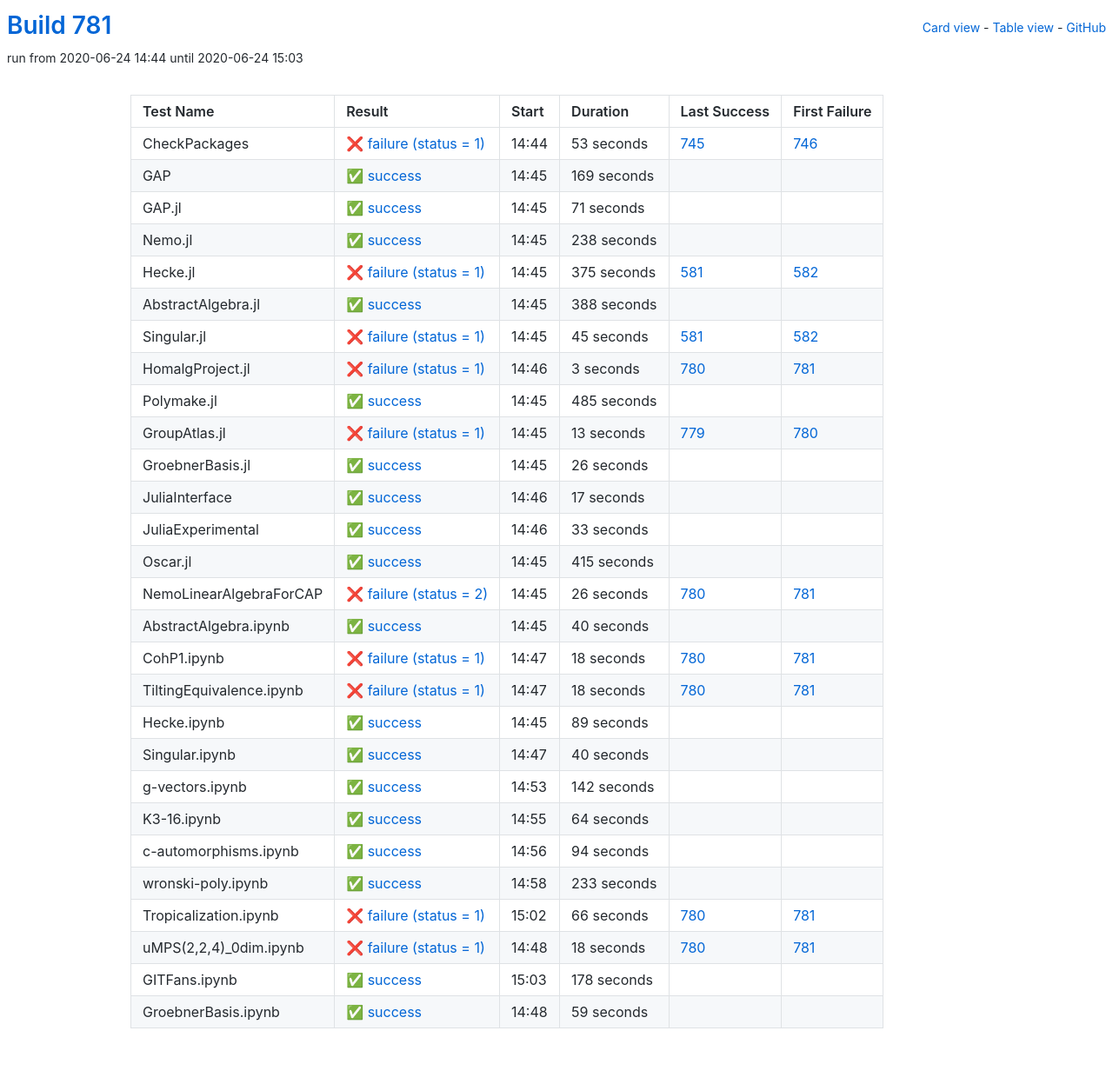
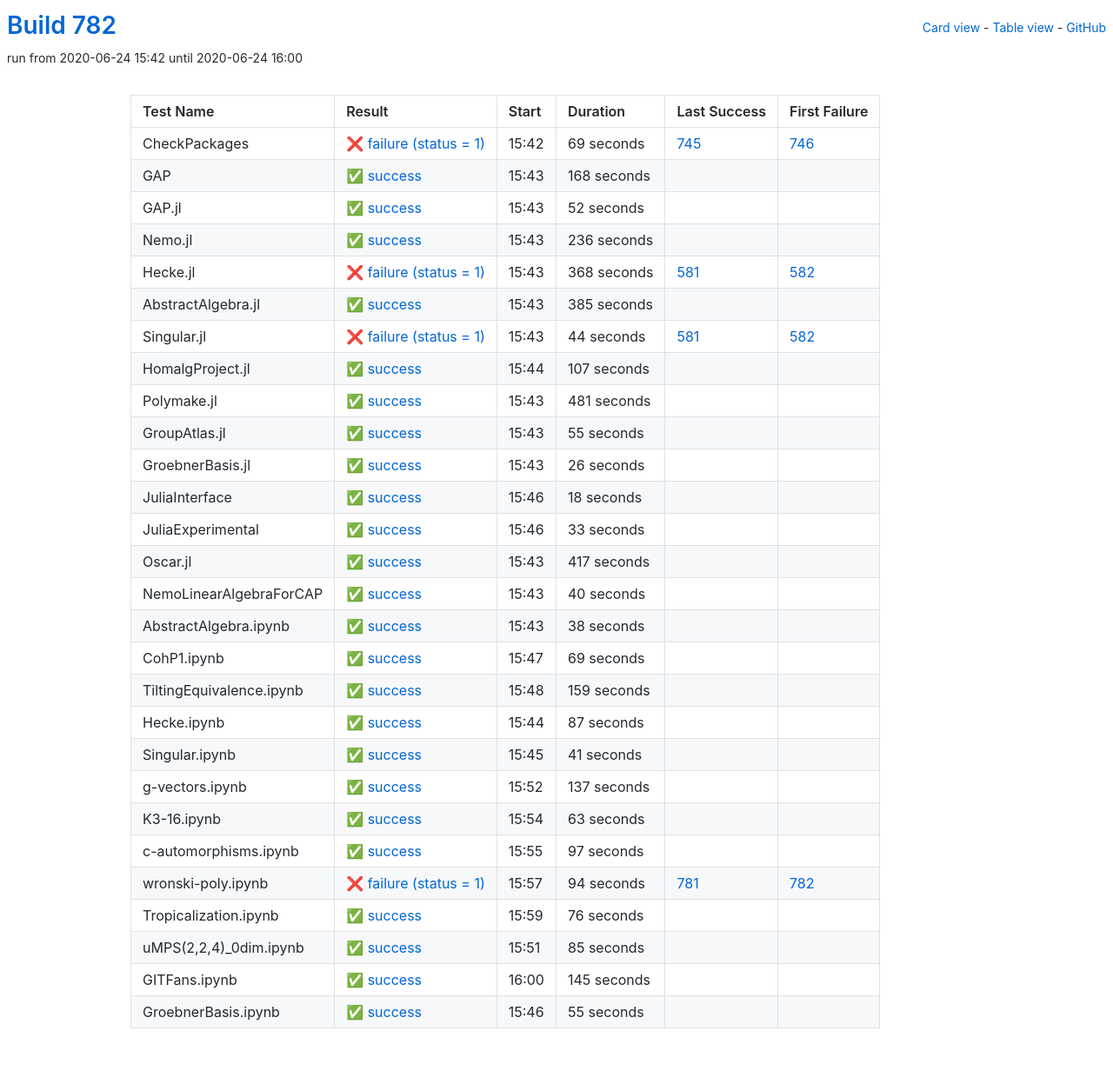
Before and after one commit to oscar-system/oscar-ci-status-1.4, a Jekyll site: the page built from table.html, in a window 1280 px wide. Shown: the whole page at 87% size. Built offline with Jekyll 4.4.1, drawn with Linux system fonts in a browser that asks for light colours.

Commit message:
Build #782

```diff
--- a/_data/ci.yml
+++ b/_data/ci.yml
@@ -1,6 +1,6 @@
 ---
-build: 781
-build_url: https://oscarci.mathematik.uni-kl.de/job/oscar-julia-1.4/781/
+build: 782
+build_url: https://oscarci.mathematik.uni-kl.de/job/oscar-julia-1.4/782/
 job: oscar-julia-1.4
 organization: oscar-system
 repo: oscar-ci-status-1.4
@@ -8,128 +8,128 @@ repourl: https://github.com/oscar-system/oscar-ci-status-1.4
 tests:
 - name: CheckPackages
   id: checkpackages
-  log: https://oscarci.mathematik.uni-kl.de/job/oscar-julia-1.4/781/artifact/logs/build-781/CheckPackages.log
-  start: 2020-06-24 14:44
+  log: https://oscarci.mathematik.uni-kl.de/job/oscar-julia-1.4/782/artifact/logs/build-782/CheckPackages.log
+  start: 2020-06-24 15:42
   success: false
   exitcode: 1
   status: failure
-  duration: 53
+  duration: 69
   last_success: 745
   last_success_url: https://oscarci.mathematik.uni-kl.de/job/oscar-julia-1.4/745/
   first_failure: 746
   first_failure_url: https://oscarci.mathematik.uni-kl.de/job/oscar-julia-1.4/746/
 - name: GAP
   id: gap
-  log: https://oscarci.mathematik.uni-kl.de/job/oscar-julia-1.4/781/artifact/logs/build-781/GAP.log
-  start: 2020-06-24 14:45
+  log: https://oscarci.mathematik.uni-kl.de/job/oscar-julia-1.4/782/artifact/logs/build-782/GAP.log
+  start: 2020-06-24 15:43
   success: true
   exitcode: 0
   status: success
-  duration: 169
+  duration: 168
   last_success: false
   last_success_url:
   first_failure: false
   first_failure_url:
 - name: GAP.jl
   id: gap-jl
-  log: https://oscarci.mathematik.uni-kl.de/job/oscar-julia-1.4/781/artifact/logs/build-781/GAP.jl.log
-  start: 2020-06-24 14:45
+  log: https://oscarci.mathematik.uni-kl.de/job/oscar-julia-1.4/782/artifact/logs/build-782/GAP.jl.log
+  start: 2020-06-24 15:43
   success: true
   exitcode: 0
   status: success
-  duration: 71
+  duration: 52
   last_success: false
   last_success_url:
   first_failure: false
   first_failure_url:
 - name: Nemo.jl
   id: nemo-jl
-  log: https://oscarci.mathematik.uni-kl.de/job/oscar-julia-1.4/781/artifact/logs/build-781/Nemo.jl.log
-  start: 2020-06-24 14:45
+  log: https://oscarci.mathematik.uni-kl.de/job/oscar-julia-1.4/782/artifact/logs/build-782/Nemo.jl.log
+  start: 2020-06-24 15:43
   success: true
   exitcode: 0
   status: success
-  duration: 238
+  duration: 236
   last_success: false
   last_success_url:
   first_failure: false
   first_failure_url:
 - name: Hecke.jl
   id: hecke-jl
-  log: https://oscarci.mathematik.uni-kl.de/job/oscar-julia-1.4/781/artifact/logs/build-781/Hecke.jl.log
-  start: 2020-06-24 14:45
+  log: https://oscarci.mathematik.uni-kl.de/job/oscar-julia-1.4/782/artifact/logs/build-782/Hecke.jl.log
+  start: 2020-06-24 15:43
   success: false
   exitcode: 1
   status: failure
-  duration: 375
+  duration: 368
   last_success: 581
   last_success_url: https://oscarci.mathematik.uni-kl.de/job/oscar-julia-1.4/581/
   first_failure: 582
   first_failure_url: https://oscarci.mathematik.uni-kl.de/job/oscar-julia-1.4/582/
 - name: AbstractAlgebra.jl
   id: abstractalgebra-jl
-  log: https://oscarci.mathematik.uni-kl.de/job/oscar-julia-1.4/781/artifact/logs/build-781/AbstractAlgebra.jl.log
-  start: 2020-06-24 14:45
+  log: https://oscarci.mathematik.uni-kl.de/job/oscar-julia-1.4/782/artifact/logs/build-782/AbstractAlgebra.jl.log
+  start: 2020-06-24 15:43
   success: true
   exitcode: 0
   status: success
-  duration: 388
+  duration: 385
   last_success: false
   last_success_url:
   first_failure: false
   first_failure_url:
 - name: Singular.jl
   id: singular-jl
-  log: https://oscarci.mathematik.uni-kl.de/job/oscar-julia-1.4/781/artifact/logs/build-781/Singular.jl.log
-  start: 2020-06-24 14:45
+  log: https://oscarci.mathematik.uni-kl.de/job/oscar-julia-1.4/782/artifact/logs/build-782/Singular.jl.log
+  start: 2020-06-24 15:43
   success: false
   exitcode: 1
   status: failure
-  duration: 45
+  duration: 44
   last_success: 581
   last_success_url: https://oscarci.mathematik.uni-kl.de/job/oscar-julia-1.4/581/
   first_failure: 582
   first_failure_url: https://oscarci.mathematik.uni-kl.de/job/oscar-julia-1.4/582/
 - name: HomalgProject.jl
   id: homalgproject-jl
-  log: https://oscarci.mathematik.uni-kl.de/job/oscar-julia-1.4/781/artifact/logs/build-781/HomalgProject.jl.log
-  start: 2020-06-24 14:46
-  success: false
-  exitcode: 1
-  status: failure
-  duration: 3
-  last_success: 780
-  last_success_url: https://oscarci.mathematik.uni-kl.de/job/oscar-julia-1.4/780/
-  first_failure: 781
-  first_failure_url: https://oscarci.mathematik.uni-kl.de/job/oscar-julia-1.4/781/
-- name: Polymake.jl
-  id: polymake-jl
-  log: https://oscarci.mathematik.uni-kl.de/job/oscar-julia-1.4/781/artifact/logs/build-781/Polymake.jl.log
-  start: 2020-06-24 14:45
+  log: https://oscarci.mathematik.uni-kl.de/job/oscar-julia-1.4/782/artifact/logs/build-782/HomalgProject.jl.log
+  start: 2020-06-24 15:44
   success: true
   exitcode: 0
   status: success
-  duration: 485
+  duration: 107
+  last_success: false
+  last_success_url:
+  first_failure: false
+  first_failure_url:
+- name: Polymake.jl
+  id: polymake-jl
+  log: https://oscarci.mathematik.uni-kl.de/job/oscar-julia-1.4/782/artifact/logs/build-782/Polymake.jl.log
+  start: 2020-06-24 15:43
+  success: true
+  exitcode: 0
+  status: success
+  duration: 481
   last_success: false
   last_success_url:
   first_failure: false
   first_failure_url:
 - name: GroupAtlas.jl
   id: groupatlas-jl
-  log: https://oscarci.mathematik.uni-kl.de/job/oscar-julia-1.4/781/artifact/logs/build-781/GroupAtlas.jl.log
-  start: 2020-06-24 14:45
-  success: false
-  exitcode: 1
-  status: failure
-  duration: 13
-  last_success: 779
-  last_success_url: https://oscarci.mathematik.uni-kl.de/job/oscar-julia-1.4/779/
-  first_failure: 780
-  first_failure_url: https://oscarci.mathematik.uni-kl.de/job/oscar-julia-1.4/780/
+  log: https://oscarci.mathematik.uni-kl.de/job/oscar-julia-1.4/782/artifact/logs/build-782/GroupAtlas.jl.log
+  start: 2020-06-24 15:43
+  success: true
+  exitcode: 0
+  status: success
+  duration: 55
+  last_success: false
+  last_success_url:
+  first_failure: false
+  first_failure_url:
 - name: GroebnerBasis.jl
   id: groebnerbasis-jl
-  log: https://oscarci.mathematik.uni-kl.de/job/oscar-julia-1.4/781/artifact/logs/build-781/GroebnerBasis.jl.log
-  start: 2020-06-24 14:45
+  log: https://oscarci.mathematik.uni-kl.de/job/oscar-julia-1.4/782/artifact/logs/build-782/GroebnerBasis.jl.log
+  start: 2020-06-24 15:43
   success: true
   exitcode: 0
   status: success
@@ -140,20 +140,20 @@ tests:
   first_failure_url:
 - name: JuliaInterface
   id: juliainterface
-  log: https://oscarci.mathematik.uni-kl.de/job/oscar-julia-1.4/781/artifact/logs/build-781/JuliaInterface.log
-  start: 2020-06-24 14:46
+  log: https://oscarci.mathematik.uni-kl.de/job/oscar-julia-1.4/782/artifact/logs/build-782/JuliaInterface.log
+  start: 2020-06-24 15:46
   success: true
   exitcode: 0
   status: success
-  duration: 17
+  duration: 18
   last_success: false
   last_success_url:
   first_failure: false
   first_failure_url:
 - name: JuliaExperimental
   id: juliaexperimental
-  log: https://oscarci.mathematik.uni-kl.de/job/oscar-julia-1.4/781/artifact/logs/build-781/JuliaExperimental.log
-  start: 2020-06-24 14:46
+  log: https://oscarci.mathematik.uni-kl.de/job/oscar-julia-1.4/782/artifact/logs/build-782/JuliaExperimental.log
+  start: 2020-06-24 15:46
   success: true
   exitcode: 0
   status: success
@@ -164,32 +164,20 @@ tests:
   first_failure_url:
 - name: Oscar.jl
   id: oscar-jl
-  log: https://oscarci.mathematik.uni-kl.de/job/oscar-julia-1.4/781/artifact/logs/build-781/Oscar.jl.log
-  start: 2020-06-24 14:45
+  log: https://oscarci.mathematik.uni-kl.de/job/oscar-julia-1.4/782/artifact/logs/build-782/Oscar.jl.log
+  start: 2020-06-24 15:43
   success: true
   exitcode: 0
   status: success
-  duration: 415
+  duration: 417
   last_success: false
   last_success_url:
   first_failure: false
   first_failure_url:
 - name: NemoLinearAlgebraForCAP
   id: nemolinearalgebraforcap
-  log: https://oscarci.mathematik.uni-kl.de/job/oscar-julia-1.4/781/artifact/logs/build-781/NemoLinearAlgebraForCAP.log
-  start: 2020-06-24 14:45
-  success: false
-  exitcode: 2
-  status: failure
-  duration: 26
-  last_success: 780
-  last_success_url: https://oscarci.mathematik.uni-kl.de/job/oscar-julia-1.4/780/
-  first_failure: 781
-  first_failure_url: https://oscarci.mathematik.uni-kl.de/job/oscar-julia-1.4/781/
-- name: AbstractAlgebra.ipynb
-  id: abstractalgebra-ipynb
-  log: https://oscarci.mathematik.uni-kl.de/job/oscar-julia-1.4/781/artifact/logs/build-781/AbstractAlgebra.ipynb.log
-  start: 2020-06-24 14:45
+  log: https://oscarci.mathematik.uni-kl.de/job/oscar-julia-1.4/782/artifact/logs/build-782/NemoLinearAlgebraForCAP.log
+  start: 2020-06-24 15:43
   success: true
   exitcode: 0
   status: success
@@ -198,146 +186,158 @@ tests:
   last_success_url:
   first_failure: false
   first_failure_url:
-- name: CohP1.ipynb
-  id: cohp1-ipynb
-  log: https://oscarci.mathematik.uni-kl.de/job/oscar-julia-1.4/781/artifact/logs/build-781/CohP1.ipynb.log
-  start: 2020-06-24 14:47
-  success: false
-  exitcode: 1
-  status: failure
-  duration: 18
-  last_success: 780
-  last_success_url: https://oscarci.mathematik.uni-kl.de/job/oscar-julia-1.4/780/
-  first_failure: 781
-  first_failure_url: https://oscarci.mathematik.uni-kl.de/job/oscar-julia-1.4/781/
-- name: TiltingEquivalence.ipynb
-  id: tiltingequivalence-ipynb
-  log: https://oscarci.mathematik.uni-kl.de/job/oscar-julia-1.4/781/artifact/logs/build-781/TiltingEquivalence.ipynb.log
-  start: 2020-06-24 14:47
-  success: false
-  exitcode: 1
-  status: failure
-  duration: 18
-  last_success: 780
-  last_success_url: https://oscarci.mathematik.uni-kl.de/job/oscar-julia-1.4/780/
-  first_failure: 781
-  first_failure_url: https://oscarci.mathematik.uni-kl.de/job/oscar-julia-1.4/781/
-- name: Hecke.ipynb
-  id: hecke-ipynb
-  log: https://oscarci.mathematik.uni-kl.de/job/oscar-julia-1.4/781/artifact/logs/build-781/Hecke.ipynb.log
-  start: 2020-06-24 14:45
+- name: AbstractAlgebra.ipynb
+  id: abstractalgebra-ipynb
+  log: https://oscarci.mathematik.uni-kl.de/job/oscar-julia-1.4/782/artifact/logs/build-782/AbstractAlgebra.ipynb.log
+  start: 2020-06-24 15:43
   success: true
   exitcode: 0
   status: success
-  duration: 89
+  duration: 38
+  last_success: false
+  last_success_url:
+  first_failure: false
+  first_failure_url:
+- name: CohP1.ipynb
+  id: cohp1-ipynb
+  log: https://oscarci.mathematik.uni-kl.de/job/oscar-julia-1.4/782/artifact/logs/build-782/CohP1.ipynb.log
+  start: 2020-06-24 15:47
+  success: true
+  exitcode: 0
+  status: success
+  duration: 69
+  last_success: false
+  last_success_url:
+  first_failure: false
+  first_failure_url:
+- name: TiltingEquivalence.ipynb
+  id: tiltingequivalence-ipynb
+  log: https://oscarci.mathematik.uni-kl.de/job/oscar-julia-1.4/782/artifact/logs/build-782/TiltingEquivalence.ipynb.log
+  start: 2020-06-24 15:48
+  success: true
+  exitcode: 0
+  status: success
+  duration: 159
+  last_success: false
+  last_success_url:
+  first_failure: false
+  first_failure_url:
+- name: Hecke.ipynb
+  id: hecke-ipynb
+  log: https://oscarci.mathematik.uni-kl.de/job/oscar-julia-1.4/782/artifact/logs/build-782/Hecke.ipynb.log
+  start: 2020-06-24 15:44
+  success: true
+  exitcode: 0
+  status: success
+  duration: 87
   last_success: false
   last_success_url:
   first_failure: false
   first_failure_url:
 - name: Singular.ipynb
   id: singular-ipynb
-  log: https://oscarci.mathematik.uni-kl.de/job/oscar-julia-1.4/781/artifact/logs/build-781/Singular.ipynb.log
-  start: 2020-06-24 14:47
+  log: https://oscarci.mathematik.uni-kl.de/job/oscar-julia-1.4/782/artifact/logs/build-782/Singular.ipynb.log
+  start: 2020-06-24 15:45
   success: true
   exitcode: 0
   status: success
-  duration: 40
+  duration: 41
   last_success: false
   last_success_url:
   first_failure: false
   first_failure_url:
 - name: g-vectors.ipynb
   id: g-vectors-ipynb
-  log: https://oscarci.mathematik.uni-kl.de/job/oscar-julia-1.4/781/artifact/logs/build-781/g-vectors.ipynb.log
-  start: 2020-06-24 14:53
+  log: https://oscarci.mathematik.uni-kl.de/job/oscar-julia-1.4/782/artifact/logs/build-782/g-vectors.ipynb.log
+  start: 2020-06-24 15:52
   success: true
   exitcode: 0
   status: success
-  duration: 142
+  duration: 137
   last_success: false
   last_success_url:
   first_failure: false
   first_failure_url:
 - name: K3-16.ipynb
   id: k3-16-ipynb
-  log: https://oscarci.mathematik.uni-kl.de/job/oscar-julia-1.4/781/artifact/logs/build-781/K3-16.ipynb.log
-  start: 2020-06-24 14:55
+  log: https://oscarci.mathematik.uni-kl.de/job/oscar-julia-1.4/782/artifact/logs/build-782/K3-16.ipynb.log
+  start: 2020-06-24 15:54
   success: true
   exitcode: 0
   status: success
-  duration: 64
+  duration: 63
   last_success: false
   last_success_url:
   first_failure: false
   first_failure_url:
 - name: c-automorphisms.ipynb
   id: c-automorphisms-ipynb
-  log: https://oscarci.mathematik.uni-kl.de/job/oscar-julia-1.4/781/artifact/logs/build-781/c-automorphisms.ipynb.log
-  start: 2020-06-24 14:56
+  log: https://oscarci.mathematik.uni-kl.de/job/oscar-julia-1.4/782/artifact/logs/build-782/c-automorphisms.ipynb.log
+  start: 2020-06-24 15:55
   success: true
   exitcode: 0
   status: success
-  duration: 94
+  duration: 97
   last_success: false
   last_success_url:
   first_failure: false
   first_failure_url:
 - name: wronski-poly.ipynb
   id: wronski-poly-ipynb
-  log: https://oscarci.mathematik.uni-kl.de/job/oscar-julia-1.4/781/artifact/logs/build-781/wronski-poly.ipynb.log
-  start: 2020-06-24 14:58
+  log: https://oscarci.mathematik.uni-kl.de/job/oscar-julia-1.4/782/artifact/logs/build-782/wronski-poly.ipynb.log
+  start: 2020-06-24 15:57
+  success: false
+  exitcode: 1
+  status: failure
+  duration: 94
+  last_success: 781
+  last_success_url: https://oscarci.mathematik.uni-kl.de/job/oscar-julia-1.4/781/
+  first_failure: 782
+  first_failure_url: https://oscarci.mathematik.uni-kl.de/job/oscar-julia-1.4/782/
+- name: Tropicalization.ipynb
+  id: tropicalization-ipynb
+  log: https://oscarci.mathematik.uni-kl.de/job/oscar-julia-1.4/782/artifact/logs/build-782/Tropicalization.ipynb.log
+  start: 2020-06-24 15:59
   success: true
   exitcode: 0
   status: success
-  duration: 233
+  duration: 76
   last_success: false
   last_success_url:
   first_failure: false
   first_failure_url:
-- name: Tropicalization.ipynb
-  id: tropicalization-ipynb
-  log: https://oscarci.mathematik.uni-kl.de/job/oscar-julia-1.4/781/artifact/logs/build-781/Tropicalization.ipynb.log
-  start: 2020-06-24 15:02
-  success: false
-  exitcode: 1
-  status: failure
-  duration: 66
-  last_success: 780
-  last_success_url: https://oscarci.mathematik.uni-kl.de/job/oscar-julia-1.4/780/
-  first_failure: 781
-  first_failure_url: https://oscarci.mathematik.uni-kl.de/job/oscar-julia-1.4/781/
 - name: uMPS(2,2,4)_0dim.ipynb
   id: umps-2-2-4-0dim-ipynb
-  log: https://oscarci.mathematik.uni-kl.de/job/oscar-julia-1.4/781/artifact/logs/build-781/uMPS-2-2-4-_0dim.ipynb.log
-  start: 2020-06-24 14:48
-  success: false
-  exitcode: 1
-  status: failure
-  duration: 18
-  last_success: 780
-  last_success_url: https://oscarci.mathematik.uni-kl.de/job/oscar-julia-1.4/780/
-  first_failure: 781
-  first_failure_url: https://oscarci.mathematik.uni-kl.de/job/oscar-julia-1.4/781/
-- name: GITFans.ipynb
-  id: gitfans-ipynb
-  log: https://oscarci.mathematik.uni-kl.de/job/oscar-julia-1.4/781/artifact/logs/build-781/GITFans.ipynb.log
-  start: 2020-06-24 15:03
+  log: https://oscarci.mathematik.uni-kl.de/job/oscar-julia-1.4/782/artifact/logs/build-782/uMPS-2-2-4-_0dim.ipynb.log
+  start: 2020-06-24 15:51
   success: true
   exitcode: 0
   status: success
-  duration: 178
+  duration: 85
+  last_success: false
+  last_success_url:
+  first_failure: false
+  first_failure_url:
+- name: GITFans.ipynb
+  id: gitfans-ipynb
+  log: https://oscarci.mathematik.uni-kl.de/job/oscar-julia-1.4/782/artifact/logs/build-782/GITFans.ipynb.log
+  start: 2020-06-24 16:00
+  success: true
+  exitcode: 0
+  status: success
+  duration: 145
   last_success: false
   last_success_url:
   first_failure: false
   first_failure_url:
 - name: GroebnerBasis.ipynb
   id: groebnerbasis-ipynb
-  log: https://oscarci.mathematik.uni-kl.de/job/oscar-julia-1.4/781/artifact/logs/build-781/GroebnerBasis.ipynb.log
-  start: 2020-06-24 14:48
+  log: https://oscarci.mathematik.uni-kl.de/job/oscar-julia-1.4/782/artifact/logs/build-782/GroebnerBasis.ipynb.log
+  start: 2020-06-24 15:46
   success: true
   exitcode: 0
   status: success
-  duration: 59
+  duration: 55
   last_success: false
   last_success_url:
   first_failure: false
```
Also changed, not shown: README.md.
